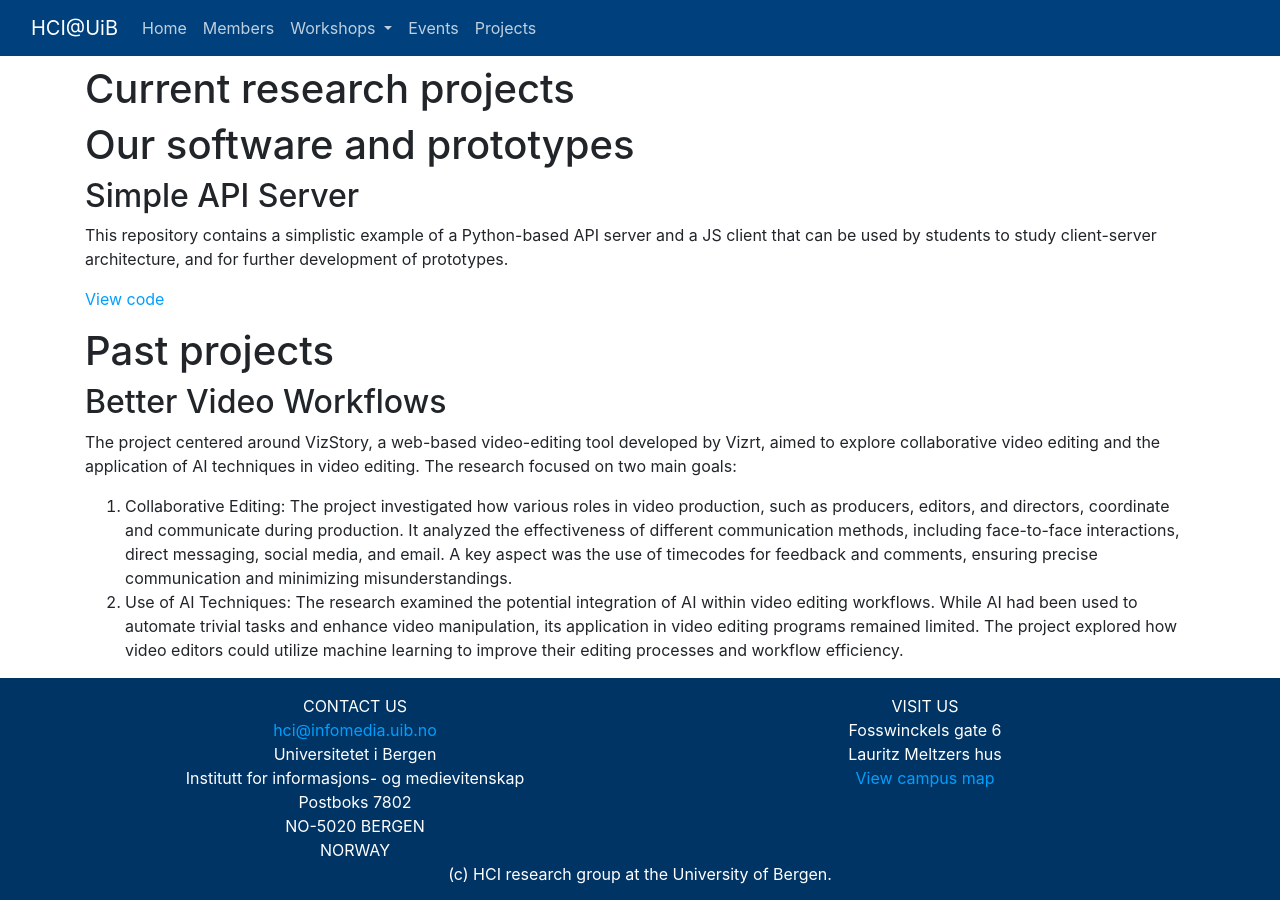
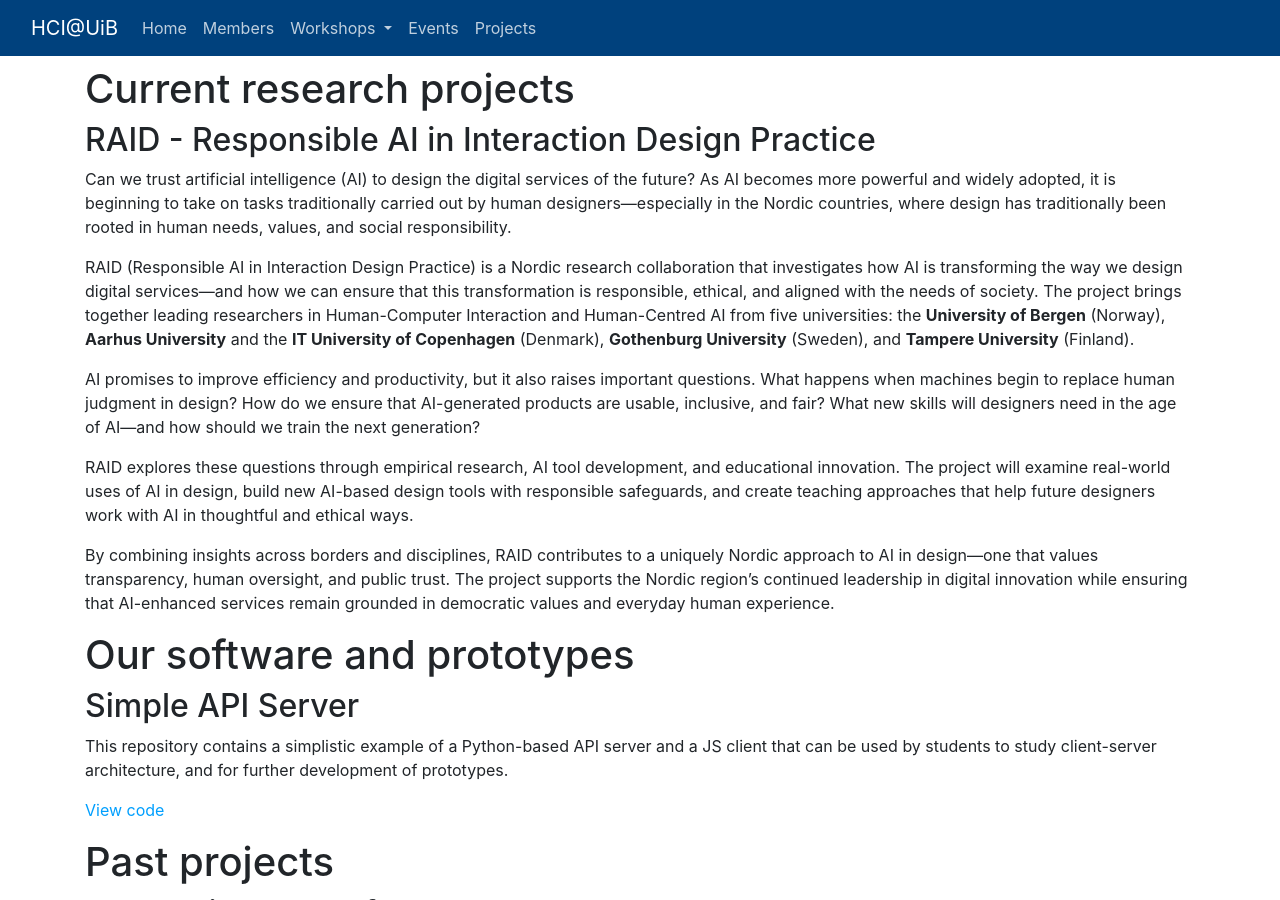
Before and after one commit to BergenHCI/bergenhci.github.io, a Jekyll site: the page built from projects.md, in a window 1280 px wide and 900 px high. Built offline with Jekyll 4.4.1, drawn with Linux system fonts in a browser that asks for light colours; our own code applies the rules of GitHub Pages for plain Markdown files.

Commit message:
Add RAID project description

```diff
--- a/projects.md
+++ b/projects.md
@@ -4,9 +4,21 @@
 
 # Current research projects
 
+## RAID - Responsible AI in Interaction Design Practice
+
+Can we trust artificial intelligence (AI) to design the digital services of the future? As AI becomes more powerful and widely adopted, it is beginning to take on tasks traditionally carried out by human designers—especially in the Nordic countries, where design has traditionally been rooted in human needs, values, and social responsibility.
+
+RAID (Responsible AI in Interaction Design Practice) is a Nordic research collaboration that investigates how AI is transforming the way we design digital services—and how we can ensure that this transformation is responsible, ethical, and aligned with the needs of society. The project brings together leading researchers in Human-Computer Interaction and Human-Centred AI from five universities: the **University of Bergen** (Norway), **Aarhus University** and the **IT University of Copenhagen** (Denmark), **Gothenburg University** (Sweden), and **Tampere University** (Finland).
+
+AI promises to improve efficiency and productivity, but it also raises important questions. What happens when machines begin to replace human judgment in design? How do we ensure that AI-generated products are usable, inclusive, and fair? What new skills will designers need in the age of AI—and how should we train the next generation?
+
+RAID explores these questions through empirical research, AI tool development, and educational innovation. The project will examine real-world uses of AI in design, build new AI-based design tools with responsible safeguards, and create teaching approaches that help future designers work with AI in thoughtful and ethical ways.
+
+By combining insights across borders and disciplines, RAID contributes to a uniquely Nordic approach to AI in design—one that values transparency, human oversight, and public trust. The project supports the Nordic region’s continued leadership in digital innovation while ensuring that AI-enhanced services remain grounded in democratic values and everyday human experience.
 
 
 # Our software and prototypes
+
 
 ## Simple API Server
 
```
